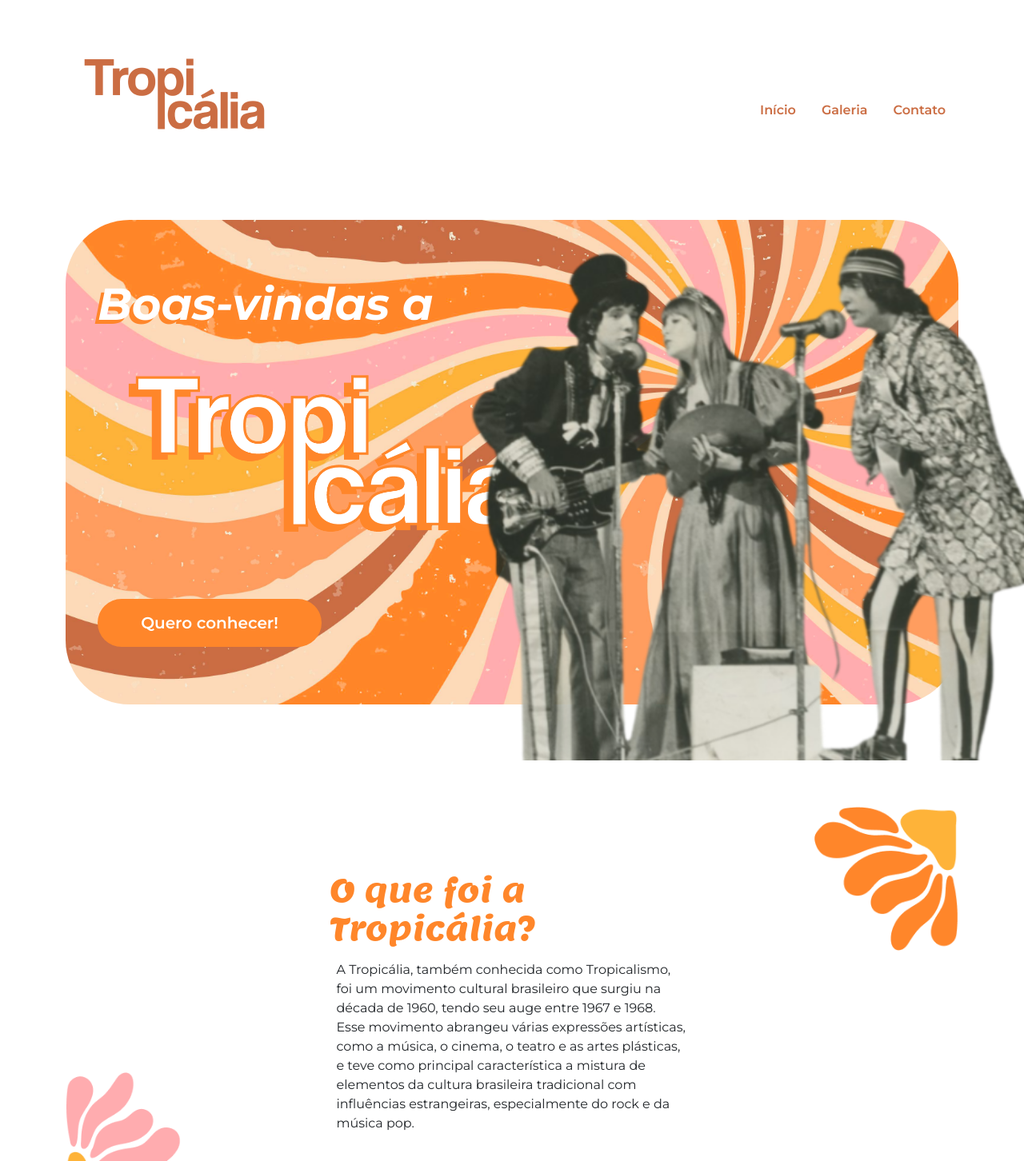
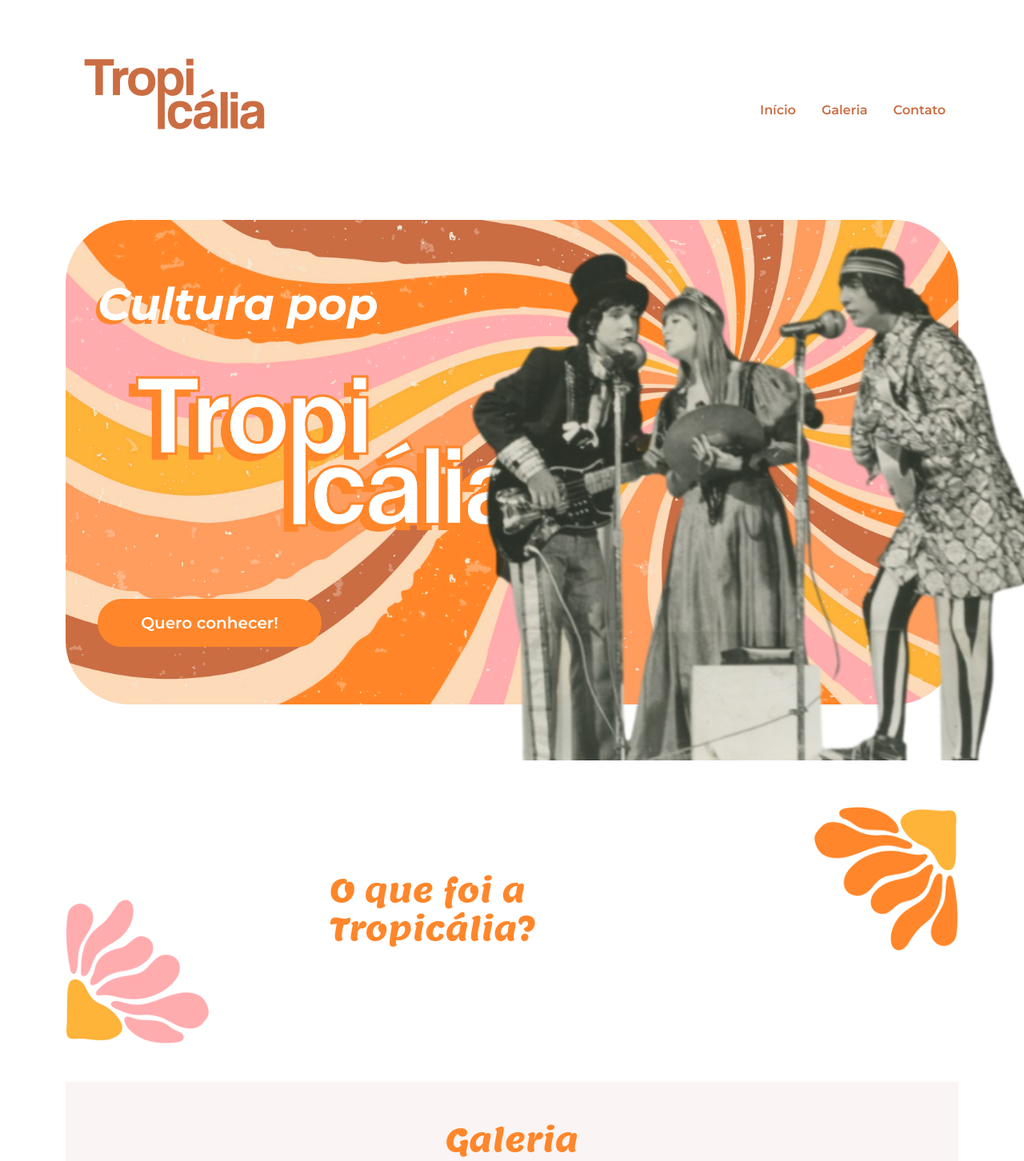
Before and after one commit to caua1010/MovimentoMusical, a plain HTML site: page index.html in a window 1280 px wide. Shown: the top 1452 px of the page at 80% size. Drawn offline with nearby package versions, Linux system fonts and the light colour scheme; files whose address does not match are found by name.

Commit message:
03/04/24

```diff
--- a/index.html
+++ b/index.html
@@ -31,7 +31,7 @@
         <section id="inicio" class="my-5">
             <div class="inicio-fundo d-flex justify-content-between align-items-center">
                 <div class="esquerda-conteudo">
-                    <h1 class="display-4 text-white fst-italic fw-bold">Boas-vindas a</h1>
+                    <h1 class="display-4 text-white fst-italic fw-bold">Cultura pop</h1>
                     <img src="img/logo-2.png" alt="Logotipo secundário da Tropicália" class="mb-3" width="563"
                         height="278" loading="lazy">
                     <a href="#tropicalia"
@@ -47,11 +47,8 @@
             <div class="container d-flex align-items-center ">
                   <div class="col-5">
                     <h2>O que foi a Tropicália?</h2>
-                    <p class="p-2">A Tropicália, também conhecida como Tropicalismo, foi um movimento cultural
-                        brasileiro que surgiu na década de 1960, tendo seu auge entre 1967 e 1968. Esse movimento
-                        abrangeu várias expressões artísticas, como a música, o cinema, o teatro e as artes plásticas, e
-                        teve como principal característica a mistura de elementos da cultura brasileira tradicional com
-                        influências estrangeiras, especialmente do rock e da música pop.</p>
+                    <p class="p-2"O pop e o dark pop são estilos musicais que surgiram em 1960 nos EUA. Sendo uma mistura de diversos elementos como o country, o rock e o blues; é caracterizado por seus versos curtos, melodias marcantes e batidas para dançar. </p>
+
                 </div>
             </div>
         </section>
```
